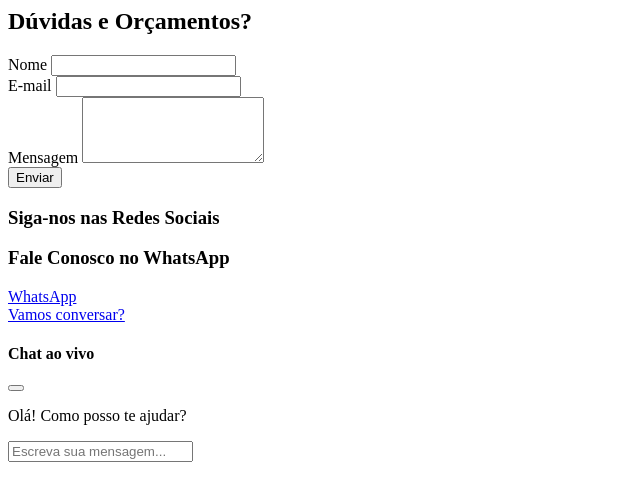
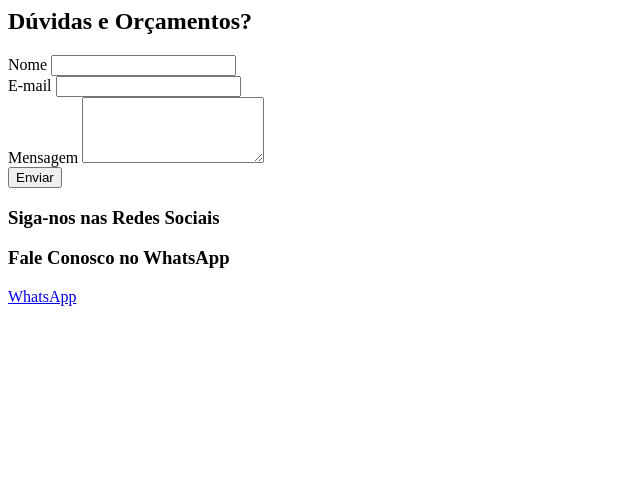
Before and after one commit to cleberliim/BlackRec, a PHP site: page /contact.php in a window 1280 px wide. Shown: the top 501 px of the page, without its empty margins (0-640 px from the left). Run offline with PHP 8.4, Linux system fonts and the light colour scheme.

Commit message:
modified:   pages/contact.php

```diff
--- a/pages/contact.php
+++ b/pages/contact.php
@@ -1,6 +1,6 @@
 <section id="contact" class="bg-gray-100 py-16 bg-zinc-950">
   <div class="container mx-auto text-center">
-    <h2 class="text-3xl font-semibold text-white mb-8">Dúvidas e Orçamentos?    </h2>
+    <h2 class="text-3xl font-semibold text-white mb-8">Dúvidas e Orçamentos? </h2>
 
     <!-- Formulário de Contato -->
     <form action="#" method="POST" class="max-w-4xl mx-auto bg-white p-8 rounded-lg shadow-md">
@@ -27,9 +27,9 @@
   <div class="mt-16 text-center">
     <h3 class="text-2xl font-semibold text-white mb-4">Siga-nos nas Redes Sociais</h3>
     <div class="flex justify-center space-x-8">
-      <a href="https://www.instagram.com/blackrecprod/" target="_blank" rel="noopener noreferrer"  class="text-white hover:text-gray-600"><i class="fab fa-instagram text-3xl"></i></a>
-      <a href="https://www.youtube.com/@BlackrecProducoes" target="_blank" rel="noopener noreferrer"  class="text-white hover:text-gray-600"><i class="fab fa-youtube text-3xl"></i></a>
-      <a href="https://www.facebook.com/blackrecprod" target="_blank" rel="noopener noreferrer"  class="text-white hover:text-gray-600"><i class="fab fa-facebook text-3xl"></i></a>
+      <a href="https://www.instagram.com/blackrecprod/" target="_blank" rel="noopener noreferrer" class="text-white hover:text-gray-600"><i class="fab fa-instagram text-3xl"></i></a>
+      <a href="https://www.youtube.com/@BlackrecProducoes" target="_blank" rel="noopener noreferrer" class="text-white hover:text-gray-600"><i class="fab fa-youtube text-3xl"></i></a>
+      <a href="https://www.facebook.com/blackrecprod" target="_blank" rel="noopener noreferrer" class="text-white hover:text-gray-600"><i class="fab fa-facebook text-3xl"></i></a>
     </div>
   </div>
 
@@ -41,48 +41,3 @@
     </a>
   </div>
 </section>
-
-
-
-<!-- Chat Flutuante com Botão do WhatsApp -->
-<div class="fixed bottom-4 right-4 z-50">
-  <!-- Botão de WhatsApp -->
-  <a href="https://wa.me/5515997718114" class="inline-flex items-center bg-green-500 text-white py-3 px-6 rounded-full shadow-lg hover:bg-green-600 transition duration-300">
-    <i class="fab fa-whatsapp text-2xl mr-2"></i>
-    Vamos conversar?
-  </a>
-</div>
-
-<!-- Caixa de Chat (opcional) -->
-<div class="fixed bottom-20 right-4 z-40 hidden chat-box bg-white p-4 w-80 h-96 border border-gray-300 rounded-lg shadow-lg">
-  <div class="flex justify-between items-center mb-4">
-    <h4 class="text-xl font-semibold">Chat ao vivo</h4>
-    <button class="close-chat text-gray-500 hover:text-gray-700">
-      <i class="fas fa-times"></i>
-    </button>
-  </div>
-  <!-- Área de mensagens -->
-  <div class="chat-messages h-72 overflow-y-auto mb-4 p-2 border-b border-gray-300">
-    <!-- Mensagens aqui -->
-    <div class="message mb-2">
-      <p class="text-gray-800">Olá! Como posso te ajudar?</p>
-    </div>
-  </div>
-  <!-- Campo para enviar mensagem -->
-  <input type="text" placeholder="Escreva sua mensagem..." class="w-full p-2 border border-gray-300 rounded-lg focus:outline-none focus:ring-2 focus:ring-green-500">
-</div>
-
-<!-- Script para abrir e fechar o chat -->
-<script>
-  const whatsappButton = document.querySelector('a[href="https://wa.me/5515997718114"]');
-  const chatBox = document.querySelector('.chat-box');
-  const closeChatButton = document.querySelector('.close-chat');
-
-  whatsappButton.addEventListener('click', () => {
-    chatBox.classList.toggle('hidden');
-  });
-
-  closeChatButton.addEventListener('click', () => {
-    chatBox.classList.add('hidden');
-  });
-</script>
```
